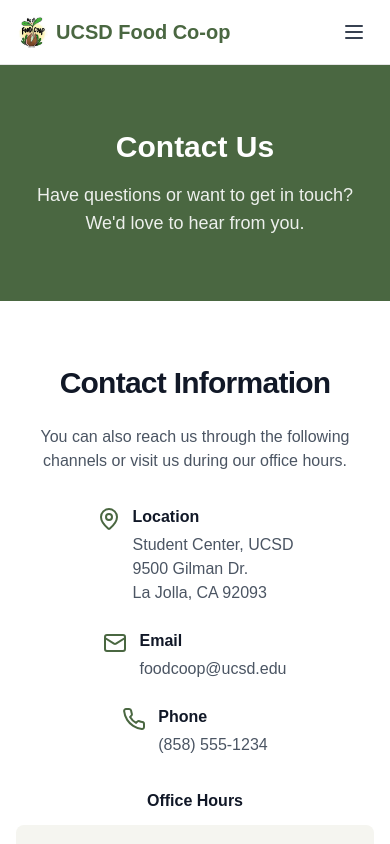
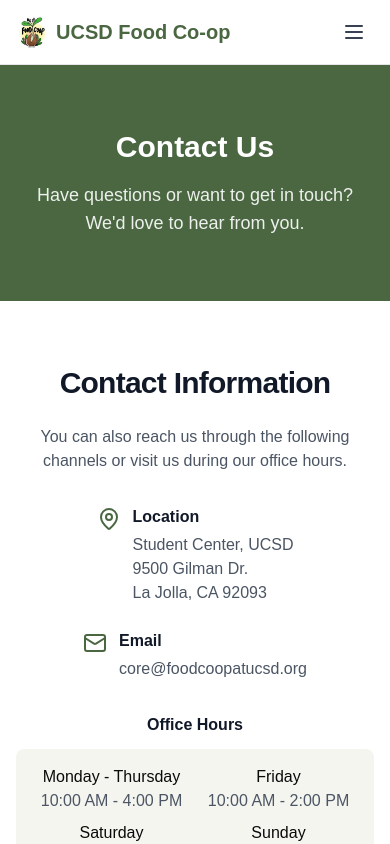
Before and after one commit to spencerwcowles/food-coop, a Next.js app: page /contact in a window 390 px wide. Shown: the top 844 px of the page. Built offline with nearby package versions, Linux system fonts and the light colour scheme.

Commit message:
Update page.tsx
deleting phone number and changing email

```diff
--- a/app/contact/page.tsx
+++ b/app/contact/page.tsx
@@ -1,4 +1,4 @@
-import { Mail, MapPin, Phone } from "lucide-react";
+import { Mail, MapPin } from "lucide-react";
 import { Button } from "@/components/ui/button";
 import { Card, CardContent } from "@/components/ui/card";
 import { Input } from "@/components/ui/input";
@@ -52,25 +52,10 @@ export default function ContactPage() {
                     <h3 className="font-semibold text-gray-900">Email</h3>
                     <p className="text-gray-600 mt-1">
                       <a
-                        href="mailto:foodcoop@ucsd.edu"
+                        href="mailto:core@foodcoopatucsd.org"
                         className="hover:text-[#4A6741]"
                       >
-                        foodcoop@ucsd.edu
-                      </a>
-                    </p>
-                  </div>
-                </div>
-
-                <div className="flex items-start justify-center text-left">
-                  <Phone className="h-6 w-6 mr-3 text-[#4A6741] shrink-0 mt-0.5" />
-                  <div>
-                    <h3 className="font-semibold text-gray-900">Phone</h3>
-                    <p className="text-gray-600 mt-1">
-                      <a
-                        href="tel:+18585551234"
-                        className="hover:text-[#4A6741]"
-                      >
-                        (858) 555-1234
+                        core@foodcoopatucsd.org
                       </a>
                     </p>
                   </div>
@@ -192,7 +177,7 @@ export default function ContactPage() {
               {
                 question: "What are your office hours?",
                 answer:
-                  "Our office is open Monday through Thursday from 10:00 AM to 4:00 PM, and Friday from 10:00 AM to 2:00 PM. We are closed on weekends.",
+                  "Our office is open Monday through Friday from 11:00 AM to 3:00 PM. We are closed on weekends.",
               },
               {
                 question: "How quickly do you respond to emails?",
```
